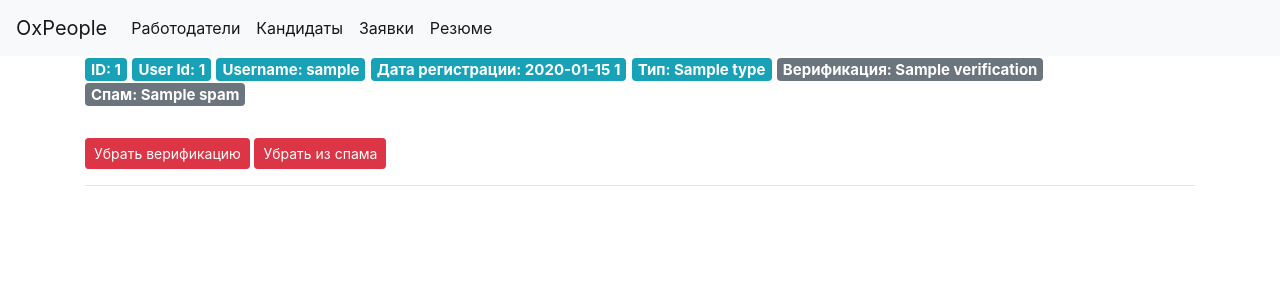
After one commit to Batya02/HH_Local, a Python web app: template web/templates/more-information-employer.html in a window 1280 px wide. The commit adds this page. Shown: the top 300 px of the page. Run offline with Jinja, Linux system fonts and the light colour scheme; the template is opened without the code that fills it: most values are stand-ins (such as "Sample title", 1, 10 or a date in 2020); some libraries are stand-ins or nearby versions.

Commit message:
hh_local

```diff
--- a/web/actions/login.py
+++ b/web/actions/login.py
@@ -3,7 +3,7 @@ from flask import render_template, request, flash, redirect, url_for
 
 from db_models.AdminAuth import AdminAuth
 
-@app.route("/login", methods=['GET','POST'])
+@app.route("/login", methods=["GET", "POST"])
 async def login():
     if request.method == "POST":
         login = request.form.get("login")
--- a/web/templates/employers.html
+++ b/web/templates/employers.html
@@ -15,6 +15,12 @@
         <span class="badge badge-primary">Телефон: {{ employer.phone }}</span>
         <span class="badge badge-primary">Почта: {{ employer.email }}</span>
         <span class="badge badge-primary">Ссылка: {{ employer.url }}</span>
+
+        <br>
+        <br>
+        <form method="post">
+        <button type="submit" class="btn btn-dark btn-sm btn-block" name="more-information-employer" value="{{employer.user_id}}">Подробно...</button>
+        </form>
         <hr>
     {% endfor %}
 {% endblock %}
--- /dev/null
+++ b/web/templates/more-information-employer.html
@@ -0,0 +1,31 @@
+{% extends 'base.html' %}
+
+{% block content %}
+    {% for user in user_data %}
+        <h5><span class="badge badge-info">ID: {{ user.id }}</span>
+        <span class="badge badge-info">User Id: {{ user.user_id }}</span>
+        {% if user.username != None %}
+            <a href="https://t.me/{{user.username}}" class="badge badge-info">Username: {{ user.username }}</a>
+        {% else %}
+            <span class="badge badge-info">Username: Отсутствует</span>
+        {% endif %}
+        <span class="badge badge-info">Дата регистрации: {{ (user.created | string)[:-7]  }}</span>
+        <span class="badge badge-info">Тип: {{ user.type }}</span>
+        <span class="badge badge-secondary">Верификация: {{ user.verification }}</span>
+        <span class="badge badge-secondary">Спам: {{ user.spam }}</span></h5>
+        <br>
+        <form method="post">
+        {% if user.verification == 0 %}
+            <button type="submit" class="btn btn-success btn-sm" name="one-add-verification-employer" value="{{user.user_id}}">Верифицировать</button>
+        {% else %}
+            <button type="submit" class="btn btn-danger btn-sm" name="one-add-unverification-employer" value="{{user.user_id}}">Убрать верификацию</button>
+        {% endif %}
+        {% if user.spam == 0 %}
+            <button type="submit" class="btn btn-success btn-sm" name="one-add-in-spam-employer" value="{{user.user_id}}">Добавить в спам</button>
+        {% else %}
+            <button type="submit" class="btn btn-danger btn-sm" name="one-add-of-unspam-employer" value="{{user.user_id}}">Убрать из спама</button>
+        {% endif %}
+        </form>
+        <hr>
+    {% endfor %}
+{% endblock %}
```
Also changed, not shown: web/actions/employers.py (+31 -2 lines), web/db_models/Users.py (added, +17 -0 lines).
